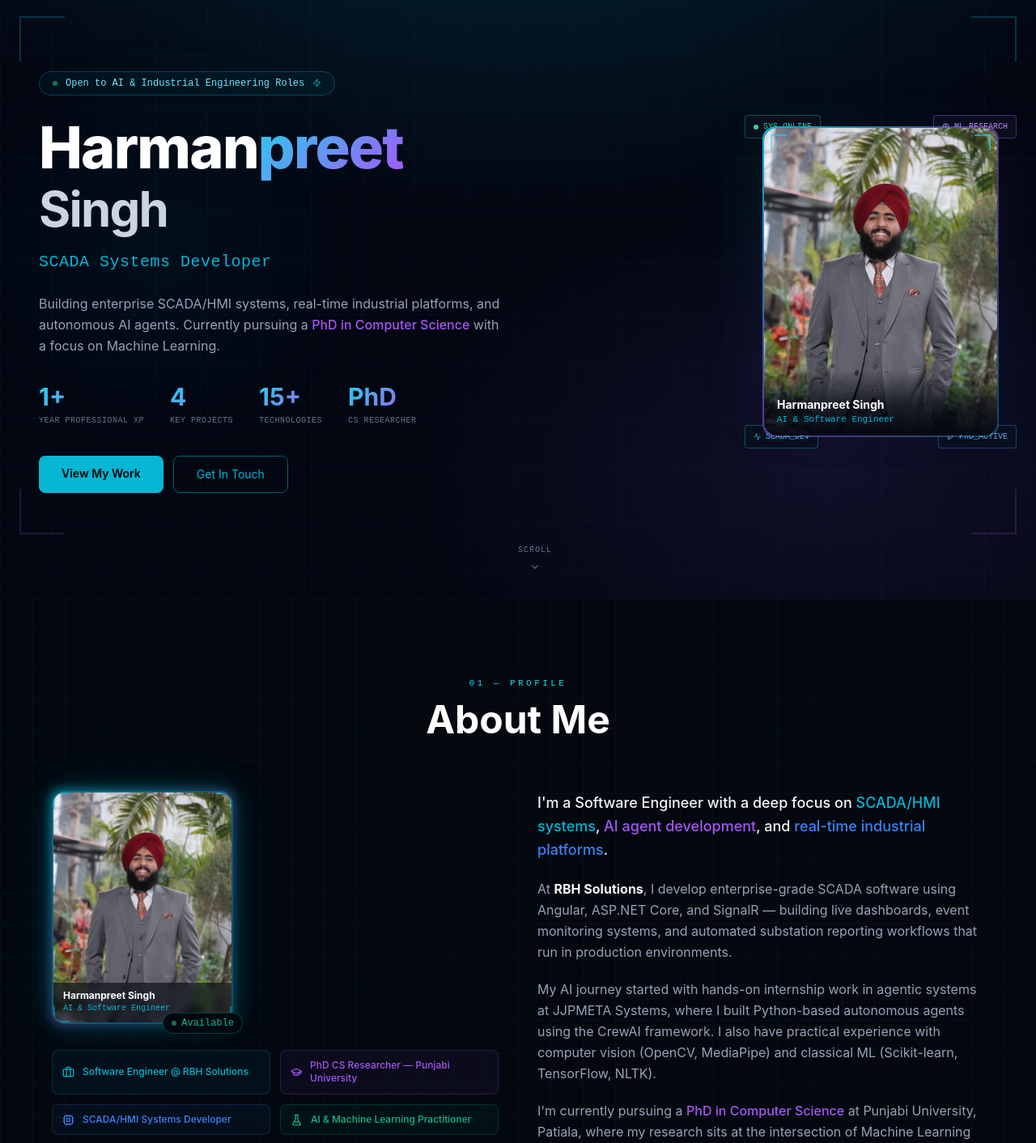
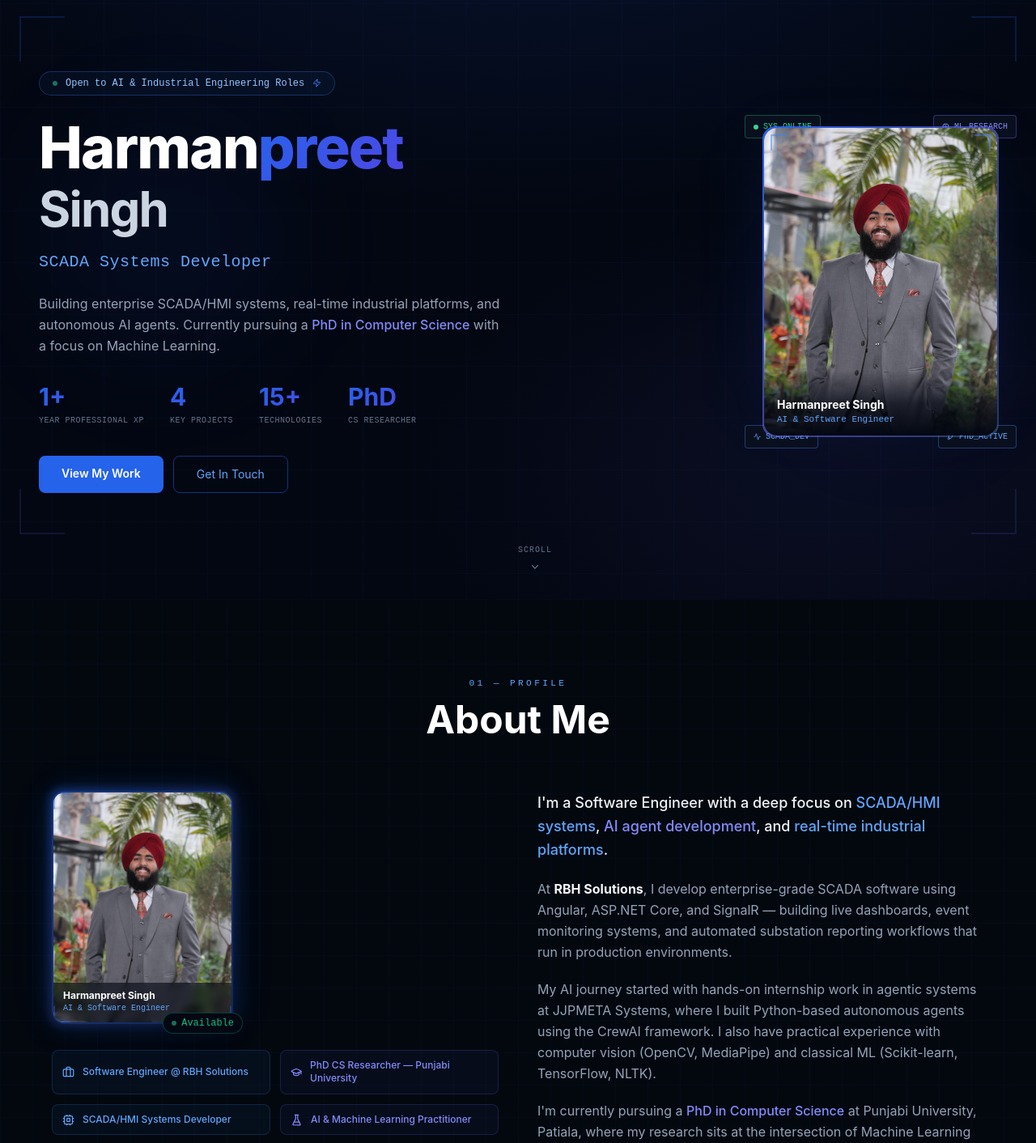
Before and after one commit to Harman-sudo/my-portfolio, a Next.js app: page / in a window 1280 px wide. Shown: the part 60-1472 px from the top of the page at 81% size. Built offline with nearby package versions, Linux system fonts and the light colour scheme.

Commit message:
update portfolio

```diff
--- a/src/app/globals.css
+++ b/src/app/globals.css
@@ -26,11 +26,11 @@
   --c-border2:     #e2e8f0;
   --c-border-faint:rgba(203,213,225,0.5);
   --scrollbar-track:   #f1f5f9;
-  --scrollbar-thumb:   rgba(6,182,212,0.35);
-  --tech-tag-color:    #0e7490;
-  --tech-tag-border:   rgba(6,182,212,0.35);
-  --tech-tag-bg:       rgba(6,182,212,0.08);
-  --section-label-color: #0891b2;
+  --scrollbar-thumb:   rgba(37,99,235,0.35);
+  --tech-tag-color:    #1d4ed8;
+  --tech-tag-border:   rgba(37,99,235,0.30);
+  --tech-tag-bg:       rgba(37,99,235,0.07);
+  --section-label-color: #1d4ed8;
 }
 
 .dark {
@@ -53,11 +53,11 @@
   --c-border2:     #1e293b;
   --c-border-faint:rgba(30,41,59,0.5);
   --scrollbar-track:   #030712;
-  --scrollbar-thumb:   rgba(6,182,212,0.35);
-  --tech-tag-color:    rgb(103,232,249);
-  --tech-tag-border:   rgba(6,182,212,0.25);
-  --tech-tag-bg:       rgba(6,182,212,0.06);
-  --section-label-color: rgb(34,211,238);
+  --scrollbar-thumb:   rgba(96,165,250,0.35);
+  --tech-tag-color:    rgb(147,197,253);
+  --tech-tag-border:   rgba(96,165,250,0.25);
+  --tech-tag-bg:       rgba(96,165,250,0.06);
+  --section-label-color: rgb(96,165,250);
 }
 
 * {
@@ -81,41 +81,41 @@ body {
 ::-webkit-scrollbar { width: 4px; }
 ::-webkit-scrollbar-track { background: var(--scrollbar-track); }
 ::-webkit-scrollbar-thumb { background: var(--scrollbar-thumb); border-radius: 10px; }
-::-webkit-scrollbar-thumb:hover { background: rgba(6,182,212,0.55); }
+::-webkit-scrollbar-thumb:hover { background: rgba(37,99,235,0.55); }
 
 /* ── Circuit / Grid backgrounds ── */
 .hero-grid-bg {
   background-image:
-    linear-gradient(rgba(6,182,212,0.045) 1px, transparent 1px),
-    linear-gradient(90deg, rgba(6,182,212,0.045) 1px, transparent 1px);
+    linear-gradient(rgba(37,99,235,0.04) 1px, transparent 1px),
+    linear-gradient(90deg, rgba(37,99,235,0.04) 1px, transparent 1px);
   background-size: 64px 64px;
 }
 
 .subtle-grid-bg {
   background-image:
-    linear-gradient(rgba(6,182,212,0.04) 1px, transparent 1px),
-    linear-gradient(90deg, rgba(6,182,212,0.04) 1px, transparent 1px);
+    linear-gradient(rgba(37,99,235,0.035) 1px, transparent 1px),
+    linear-gradient(90deg, rgba(37,99,235,0.035) 1px, transparent 1px);
   background-size: 40px 40px;
 }
 
 /* ── Glow ── */
-.glow-cyan  { box-shadow: 0 0 30px rgba(6,182,212,0.3), 0 0 60px rgba(6,182,212,0.1); }
-.glow-purple { box-shadow: 0 0 30px rgba(139,92,246,0.3), 0 0 60px rgba(139,92,246,0.1); }
-.glow-emerald { box-shadow: 0 0 30px rgba(16,185,129,0.3), 0 0 60px rgba(16,185,129,0.1); }
+.glow-cyan    { box-shadow: 0 0 30px rgba(37,99,235,0.25), 0 0 60px rgba(37,99,235,0.08); }
+.glow-purple  { box-shadow: 0 0 30px rgba(99,102,241,0.25), 0 0 60px rgba(99,102,241,0.08); }
+.glow-emerald { box-shadow: 0 0 30px rgba(16,185,129,0.3),  0 0 60px rgba(16,185,129,0.1); }
 
-.text-glow-cyan   { text-shadow: 0 0 20px rgba(6,182,212,0.6); }
-.text-glow-purple { text-shadow: 0 0 20px rgba(139,92,246,0.6); }
+.text-glow-cyan   { text-shadow: 0 0 20px rgba(37,99,235,0.5); }
+.text-glow-purple { text-shadow: 0 0 20px rgba(99,102,241,0.5); }
 
 /* ── Gradient text ── */
 .gradient-text {
-  background: linear-gradient(135deg, #22d3ee 0%, #a855f7 100%);
+  background: linear-gradient(135deg, #2563eb 0%, #4f46e5 100%);
   -webkit-background-clip: text;
   -webkit-text-fill-color: transparent;
   background-clip: text;
 }
 
 .gradient-text-reverse {
-  background: linear-gradient(135deg, #a855f7 0%, #22d3ee 100%);
+  background: linear-gradient(135deg, #4f46e5 0%, #2563eb 100%);
   -webkit-background-clip: text;
   -webkit-text-fill-color: transparent;
   background-clip: text;
@@ -133,15 +133,15 @@ body {
 /* ── Card hover border glow ── */
 .card-hover {
   transition: all 0.3s ease;
-  border: 1px solid rgba(6,182,212,0.1);
+  border: 1px solid rgba(37,99,235,0.10);
 }
 .card-hover:hover {
-  border-color: rgba(6,182,212,0.35);
-  box-shadow: 0 0 20px rgba(6,182,212,0.1), 0 4px 24px rgba(0,0,0,0.08);
+  border-color: rgba(37,99,235,0.30);
+  box-shadow: 0 0 20px rgba(37,99,235,0.08), 0 4px 24px rgba(0,0,0,0.08);
   transform: translateY(-2px);
 }
 .dark .card-hover:hover {
-  box-shadow: 0 0 20px rgba(6,182,212,0.1), 0 4px 24px rgba(0,0,0,0.5);
+  box-shadow: 0 0 20px rgba(96,165,250,0.10), 0 4px 24px rgba(0,0,0,0.5);
 }
 
 /* ── Timeline line ── */
@@ -155,7 +155,7 @@ body {
   top: 0;
   bottom: 0;
   width: 2px;
-  background: linear-gradient(to bottom, rgba(6,182,212,0.6), rgba(139,92,246,0.3), rgba(139,92,246,0.05));
+  background: linear-gradient(to bottom, rgba(37,99,235,0.6), rgba(99,102,241,0.3), rgba(99,102,241,0.05));
 }
 
 /* ── Animations ── */
@@ -192,12 +192,12 @@ body {
   transition: all 0.2s;
 }
 .tech-tag:hover {
-  border-color: rgba(6,182,212,0.5);
-  background: rgba(6,182,212,0.12);
+  border-color: rgba(37,99,235,0.45);
+  background: rgba(37,99,235,0.10);
 }
 
 /* ── Corner bracket decoration ── */
-.corner-tl { position: absolute; top: 0; left: 0; width: 20px; height: 20px; border-top: 2px solid rgba(6,182,212,0.5); border-left: 2px solid rgba(6,182,212,0.5); }
-.corner-tr { position: absolute; top: 0; right: 0; width: 20px; height: 20px; border-top: 2px solid rgba(6,182,212,0.5); border-right: 2px solid rgba(6,182,212,0.5); }
-.corner-bl { position: absolute; bottom: 0; left: 0; width: 20px; height: 20px; border-bottom: 2px solid rgba(6,182,212,0.5); border-left: 2px solid rgba(6,182,212,0.5); }
-.corner-br { position: absolute; bottom: 0; right: 0; width: 20px; height: 20px; border-bottom: 2px solid rgba(6,182,212,0.5); border-right: 2px solid rgba(6,182,212,0.5); }
+.corner-tl { position: absolute; top: 0; left: 0; width: 20px; height: 20px; border-top: 2px solid rgba(37,99,235,0.4); border-left: 2px solid rgba(37,99,235,0.4); }
+.corner-tr { position: absolute; top: 0; right: 0; width: 20px; height: 20px; border-top: 2px solid rgba(37,99,235,0.4); border-right: 2px solid rgba(37,99,235,0.4); }
+.corner-bl { position: absolute; bottom: 0; left: 0; width: 20px; height: 20px; border-bottom: 2px solid rgba(37,99,235,0.4); border-left: 2px solid rgba(37,99,235,0.4); }
+.corner-br { position: absolute; bottom: 0; right: 0; width: 20px; height: 20px; border-bottom: 2px solid rgba(37,99,235,0.4); border-right: 2px solid rgba(37,99,235,0.4); }
--- a/src/components/About.tsx
+++ b/src/components/About.tsx
@@ -5,21 +5,17 @@ import { motion } from 'framer-motion'
 import { MapPin, GraduationCap, Briefcase, FlaskConical, Cpu, Network } from 'lucide-react'
 
 const HIGHLIGHTS = [
-  { icon: <Briefcase size={15} />,    color: 'cyan',    text: 'Software Engineer @ RBH Solutions' },
-  { icon: <GraduationCap size={15} />, color: 'purple', text: 'PhD CS Researcher — Punjabi University' },
+  { icon: <Briefcase size={15} />,    color: 'blue',   text: 'Software Engineer @ RBH Solutions' },
+  { icon: <GraduationCap size={15} />, color: 'indigo', text: 'PhD CS Researcher — Punjabi University' },
   { icon: <Cpu size={15} />,           color: 'blue',   text: 'SCADA/HMI Systems Developer' },
-  { icon: <FlaskConical size={15} />,  color: 'emerald',text: 'AI & Machine Learning Practitioner' },
-  { icon: <Network size={15} />,       color: 'amber',  text: 'Industrial Automation & Protocol Analysis' },
-  { icon: <MapPin size={15} />,        color: 'rose',   text: 'Patiala, Punjab, India' },
+  { icon: <FlaskConical size={15} />,  color: 'indigo', text: 'AI & Machine Learning Practitioner' },
+  { icon: <Network size={15} />,       color: 'blue',   text: 'Industrial Automation & Protocol Analysis' },
+  { icon: <MapPin size={15} />,        color: 'indigo', text: 'Patiala, Punjab, India' },
 ]
 
 const colorMap: Record<string, string> = {
-  cyan:    'text-cyan-500    border-cyan-500/20    bg-cyan-500/5',
-  purple:  'text-purple-500  border-purple-500/20  bg-purple-500/5',
-  blue:    'text-blue-500    border-blue-500/20    bg-blue-500/5',
-  emerald: 'text-emerald-500 border-emerald-500/20 bg-emerald-500/5',
-  amber:   'text-amber-500   border-amber-500/20   bg-amber-500/5',
-  rose:    'text-rose-500    border-rose-500/20    bg-rose-500/5',
+  blue:   'text-blue-600 dark:text-blue-400   border-blue-500/20   bg-blue-500/5',
+  indigo: 'text-indigo-600 dark:text-indigo-400 border-indigo-500/20 bg-indigo-500/5',
 }
 
 export default function About() {
@@ -52,8 +48,8 @@ export default function About() {
             {/* Profile photo */}
             <div className="relative">
               {/* Outer glow ring */}
-              <div className="absolute -inset-1 rounded-2xl bg-gradient-to-br from-cyan-500/40 via-purple-500/20 to-cyan-500/10 blur-sm" />
-              <div className="relative w-56 h-72 rounded-2xl overflow-hidden border-2 border-cyan-500/40 glow-cyan">
+              <div className="absolute -inset-1 rounded-2xl bg-gradient-to-br from-blue-600/30 via-indigo-500/15 to-blue-600/8 blur-sm" />
+              <div className="relative w-56 h-72 rounded-2xl overflow-hidden border-2 border-blue-600/35 glow-cyan">
                 <Image
                   src="/myimg.jpeg"
                   alt="Harmanpreet Singh"
@@ -66,7 +62,7 @@ export default function About() {
                 {/* Name overlay at bottom */}
                 <div className="absolute bottom-0 left-0 right-0 px-3 py-2.5 bg-[var(--bg-main-60)] backdrop-blur-sm">
                   <div className="text-xs font-bold text-[var(--c-heading)] leading-none">Harmanpreet Singh</div>
-                  <div className="text-[10px] text-cyan-500 font-mono mt-0.5">AI & Software Engineer</div>
+                  <div className="text-[10px] text-blue-600 dark:text-blue-400 font-mono mt-0.5">AI & Software Engineer</div>
                 </div>
                 {/* corner brackets */}
                 <div className="corner-tl" />
@@ -105,9 +101,9 @@ export default function About() {
           >
             <p className="text-[var(--c-text1)] text-lg font-medium leading-relaxed">
               I&apos;m a Software Engineer with a deep focus on{' '}
-              <span className="text-cyan-500">SCADA/HMI systems</span>,{' '}
-              <span className="text-purple-500">AI agent development</span>, and{' '}
-              <span className="text-blue-500">real-time industrial platforms</span>.
+              <span className="text-blue-600 dark:text-blue-400">SCADA/HMI systems</span>,{' '}
+              <span className="text-indigo-600 dark:text-indigo-400">AI agent development</span>, and{' '}
+              <span className="text-blue-600 dark:text-blue-400">real-time industrial platforms</span>.
             </p>
 
             <p>
@@ -124,15 +120,15 @@ export default function About() {
 
             <p>
               I&apos;m currently pursuing a{' '}
-              <span className="text-purple-500 font-medium">PhD in Computer Science</span> at Punjabi University,
+              <span className="text-indigo-600 dark:text-indigo-400 font-medium">PhD in Computer Science</span> at Punjabi University,
               Patiala, where my research sits at the intersection of Machine Learning and intelligent systems.
-              I hold an MCA from <span className="text-cyan-500 font-medium">Thapar Institute of Engineering & Technology</span>{' '}
-              with a CGPA of <span className="text-emerald-500 font-bold">8.94/10</span>.
+              I hold an MCA from <span className="text-blue-600 dark:text-blue-400 font-medium">Thapar Institute of Engineering & Technology</span>{' '}
+              with a CGPA of <span className="text-blue-700 dark:text-blue-300 font-bold">8.94/10</span>.
             </p>
 
             <p>
-              I&apos;m a <span className="text-amber-500 font-medium">Winner of the Inter-College Website Design Competition 2023</span>{' '}
-              and I completed my full-stack training program with a <span className="text-emerald-500 font-bold">95% score</span>.
+              I&apos;m a <span className="text-indigo-600 dark:text-indigo-400 font-medium">Winner of the Inter-College Website Design Competition 2023</span>{' '}
+              and I completed my full-stack training program with a <span className="text-blue-700 dark:text-blue-300 font-bold">95% score</span>.
             </p>
 
             {/* Core competency tags */}
--- a/src/components/Hero.tsx
+++ b/src/components/Hero.tsx
@@ -52,18 +52,18 @@ export default function Hero() {
       <div className="absolute inset-0 hero-grid-bg" />
 
       {/* ── Radial gradient overlays ── */}
-      <div className="absolute inset-0 bg-[radial-gradient(ellipse_60%_50%_at_50%_-10%,rgba(6,182,212,0.15),transparent)]" />
-      <div className="absolute inset-0 bg-[radial-gradient(ellipse_40%_40%_at_80%_80%,rgba(139,92,246,0.10),transparent)]" />
+      <div className="absolute inset-0 bg-[radial-gradient(ellipse_60%_50%_at_50%_-10%,rgba(37,99,235,0.12),transparent)]" />
+      <div className="absolute inset-0 bg-[radial-gradient(ellipse_40%_40%_at_80%_80%,rgba(99,102,241,0.08),transparent)]" />
 
       {/* ── Ambient orbs ── */}
-      <div className="absolute top-1/4 left-10 w-80 h-80 bg-cyan-600/5 rounded-full blur-3xl animate-float" />
-      <div className="absolute bottom-1/4 right-10 w-64 h-64 bg-purple-600/6 rounded-full blur-3xl animate-float" style={{ animationDelay: '3s' }} />
+      <div className="absolute top-1/4 left-10 w-80 h-80 bg-blue-600/5 rounded-full blur-3xl animate-float" />
+      <div className="absolute bottom-1/4 right-10 w-64 h-64 bg-indigo-600/5 rounded-full blur-3xl animate-float" style={{ animationDelay: '3s' }} />
 
       {/* ── Corner decorations ── */}
-      <div className="absolute top-20 left-6 w-14 h-14 border-l-2 border-t-2 border-cyan-500/25" />
-      <div className="absolute top-20 right-6 w-14 h-14 border-r-2 border-t-2 border-cyan-500/25" />
-      <div className="absolute bottom-20 left-6 w-14 h-14 border-l-2 border-b-2 border-purple-500/20" />
-      <div className="absolute bottom-20 right-6 w-14 h-14 border-r-2 border-b-2 border-purple-500/20" />
+      <div className="absolute top-20 left-6 w-14 h-14 border-l-2 border-t-2 border-blue-600/20" />
+      <div className="absolute top-20 right-6 w-14 h-14 border-r-2 border-t-2 border-blue-600/20" />
+      <div className="absolute bottom-20 left-6 w-14 h-14 border-l-2 border-b-2 border-indigo-500/15" />
+      <div className="absolute bottom-20 right-6 w-14 h-14 border-r-2 border-b-2 border-indigo-500/15" />
 
       {/* ── Main two-column layout ── */}
       <div className="relative z-10 w-full max-w-7xl mx-auto px-6 lg:px-12 pt-20 pb-16">
@@ -73,10 +73,10 @@ export default function Hero() {
           <div className="flex-1 text-center lg:text-left max-w-2xl">
 
             {/* Status pill */}
-            <div className="inline-flex items-center gap-2.5 text-xs text-cyan-600 dark:text-cyan-300 border border-cyan-500/30 bg-cyan-500/5 px-4 py-1.5 rounded-full mb-7 font-mono">
+            <div className="inline-flex items-center gap-2.5 text-xs text-blue-700 dark:text-blue-300 border border-blue-500/30 bg-blue-500/5 px-4 py-1.5 rounded-full mb-7 font-mono">
               <span className="w-1.5 h-1.5 rounded-full bg-emerald-400 animate-pulse" />
               Open to AI & Industrial Engineering Roles
-              <Zap size={11} className="text-cyan-500" />
+              <Zap size={11} className="text-blue-500" />
             </div>
 
             {/* Name */}
@@ -88,9 +88,9 @@ export default function Hero() {
 
             {/* Typing role */}
             <div className="h-9 flex items-center justify-center lg:justify-start mb-5">
-              <span className="text-lg sm:text-xl text-cyan-500 font-mono tracking-wide">
+              <span className="text-lg sm:text-xl text-blue-600 dark:text-blue-400 font-mono tracking-wide">
                 {text}
-                <span className="cursor-blink ml-0.5 inline-block w-0.5 h-5 bg-cyan-500 align-middle" />
+                <span className="cursor-blink ml-0.5 inline-block w-0.5 h-5 bg-blue-600 dark:bg-blue-400 align-middle" />
               </span>
             </div>
 
@@ -98,7 +98,7 @@ export default function Hero() {
             <p className="text-[var(--c-text3)] text-base leading-relaxed mb-8 max-w-xl mx-auto lg:mx-0">
               Building enterprise SCADA/HMI systems, real-time industrial platforms, and autonomous AI agents.
               Currently pursuing a{' '}
-              <span className="text-purple-500 font-medium">PhD in Computer Science</span> with a focus on Machine Learning.
+              <span className="text-indigo-500 dark:text-indigo-400 font-medium">PhD in Computer Science</span> with a focus on Machine Learning.
             </p>
 
             {/* Stats */}
@@ -115,14 +115,14 @@ export default function Hero() {
             <div className="flex flex-col sm:flex-row gap-3 justify-center lg:justify-start">
               <a
                 href="#projects"
-                className="relative px-7 py-3 bg-cyan-500 hover:bg-cyan-400 text-black font-semibold rounded-lg transition-all duration-200 hover:shadow-[0_0_25px_rgba(6,182,212,0.5)] overflow-hidden group text-sm"
+                className="relative px-7 py-3 bg-blue-600 hover:bg-blue-500 text-white font-semibold rounded-lg transition-all duration-200 hover:shadow-[0_0_25px_rgba(37,99,235,0.45)] overflow-hidden group text-sm"
               >
                 <span className="relative z-10">View My Work</span>
-                <div className="absolute inset-0 bg-cyan-300 translate-y-full group-hover:translate-y-0 transition-transform duration-200" />
+                <div className="absolute inset-0 bg-blue-500 translate-y-full group-hover:translate-y-0 transition-transform duration-200" />
               </a>
               <a
                 href="#contact"
-                className="px-7 py-3 border border-cyan-500/50 text-cyan-500 hover:bg-cyan-500/10 hover:border-cyan-500 rounded-lg transition-all duration-200 text-sm"
+                className="px-7 py-3 border border-blue-600/50 text-blue-600 dark:text-blue-400 hover:bg-blue-600/10 hover:border-blue-600 rounded-lg transition-all duration-200 text-sm"
               >
                 Get In Touch
               </a>
@@ -133,18 +133,18 @@ export default function Hero() {
           <div className="relative shrink-0 flex items-center justify-center lg:justify-end">
 
             {/* Outer glow pulse ring */}
-            <div className="absolute w-72 h-80 rounded-2xl bg-gradient-to-br from-cyan-500/20 via-purple-500/10 to-cyan-400/5 blur-2xl animate-float" />
+            <div className="absolute w-72 h-80 rounded-2xl bg-gradient-to-br from-blue-600/15 via-indigo-500/8 to-blue-400/5 blur-2xl animate-float" />
 
             {/* Status badges floating around photo */}
             <div className="absolute -top-4 -left-6 hidden lg:flex items-center gap-1.5 text-[10px] text-emerald-700 dark:text-emerald-400 border border-emerald-500/40 bg-[var(--bg-surface)] shadow-sm px-2.5 py-1.5 rounded font-mono">
               <span className="w-1.5 h-1.5 rounded-full bg-emerald-400 animate-pulse" />
               SYS_ONLINE
             </div>
-            <div className="absolute -top-4 -right-6 hidden lg:flex items-center gap-1.5 text-[10px] text-purple-700 dark:text-purple-400 border border-purple-500/40 bg-[var(--bg-surface)] shadow-sm px-2.5 py-1.5 rounded font-mono">
+            <div className="absolute -top-4 -right-6 hidden lg:flex items-center gap-1.5 text-[10px] text-indigo-700 dark:text-indigo-400 border border-indigo-500/40 bg-[var(--bg-surface)] shadow-sm px-2.5 py-1.5 rounded font-mono">
               <Cpu size={9} />
               ML_RESEARCH
             </div>
-            <div className="absolute -bottom-4 -left-6 hidden lg:flex items-center gap-1.5 text-[10px] text-cyan-700 dark:text-cyan-400 border border-cyan-500/40 bg-[var(--bg-surface)] shadow-sm px-2.5 py-1.5 rounded font-mono">
+            <div className="absolute -bottom-4 -left-6 hidden lg:flex items-center gap-1.5 text-[10px] text-blue-700 dark:text-blue-400 border border-blue-500/40 bg-[var(--bg-surface)] shadow-sm px-2.5 py-1.5 rounded font-mono">
               <Activity size={9} />
               SCADA_DEV
             </div>
@@ -156,7 +156,7 @@ export default function Hero() {
             {/* Photo frame */}
             <div className="relative w-64 h-[340px] sm:w-72 sm:h-[380px]">
               {/* Gradient border */}
-              <div className="absolute -inset-[2px] rounded-2xl bg-gradient-to-br from-cyan-500 via-purple-500/50 to-cyan-400/30" />
+              <div className="absolute -inset-[2px] rounded-2xl bg-gradient-to-br from-blue-600 via-indigo-500/60 to-blue-400/30" />
               <div className="relative w-64 h-[340px] sm:w-72 sm:h-[380px] rounded-2xl overflow-hidden bg-[var(--bg-surface)]">
                 <Image
                   src="/myimg.jpeg"
@@ -170,12 +170,12 @@ export default function Hero() {
                 <div className="absolute inset-x-0 bottom-0 h-20 bg-gradient-to-t from-[var(--bg-main)] via-[var(--bg-main-70)] to-transparent" />
                 <div className="absolute bottom-0 inset-x-0 px-4 py-3">
                   <div className="text-sm font-bold text-[var(--c-heading)]">Harmanpreet Singh</div>
-                  <div className="text-[11px] text-cyan-500 font-mono">AI & Software Engineer</div>
+                  <div className="text-[11px] text-blue-600 dark:text-blue-400 font-mono">AI & Software Engineer</div>
                 </div>
 
                 {/* Corner brackets inside photo */}
-                <div className="absolute top-2 left-2 w-5 h-5 border-l-2 border-t-2 border-cyan-400/60" />
-                <div className="absolute top-2 right-2 w-5 h-5 border-r-2 border-t-2 border-cyan-400/60" />
+                <div className="absolute top-2 left-2 w-5 h-5 border-l-2 border-t-2 border-blue-500/50" />
+                <div className="absolute top-2 right-2 w-5 h-5 border-r-2 border-t-2 border-blue-500/50" />
               </div>
             </div>
           </div>
```
Also changed, not shown: src/components/Achievements.tsx (+10 -11 lines), src/components/Contact.tsx (+14 -17 lines), src/components/Experience.tsx (+7 -8 lines), src/components/Footer.tsx (+5 -5 lines), src/components/Navbar.tsx (+12 -12 lines), src/components/Projects.tsx (+5 -7 lines), src/components/Research.tsx (+21 -23 lines), src/components/Skills.tsx (+7 -11 lines).
